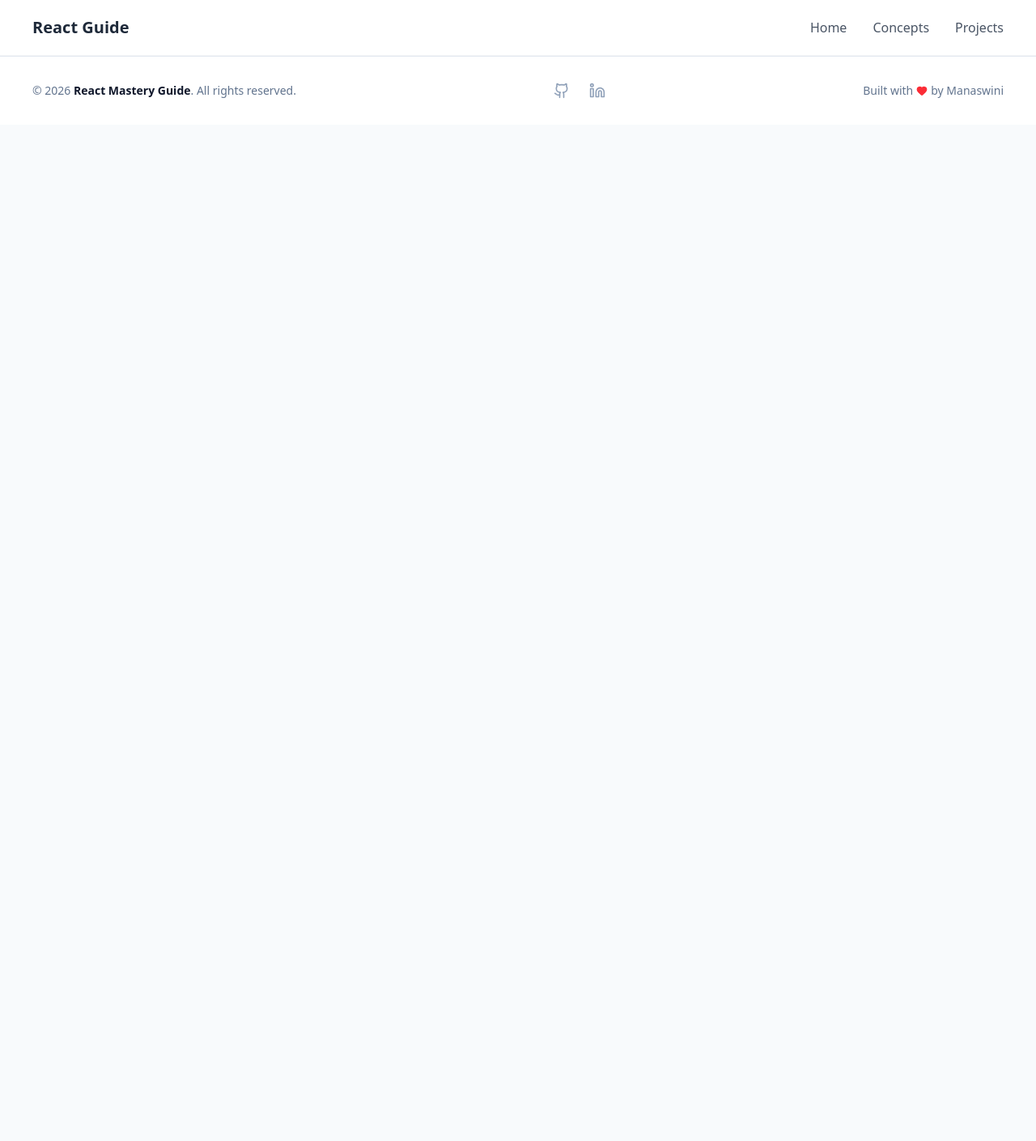
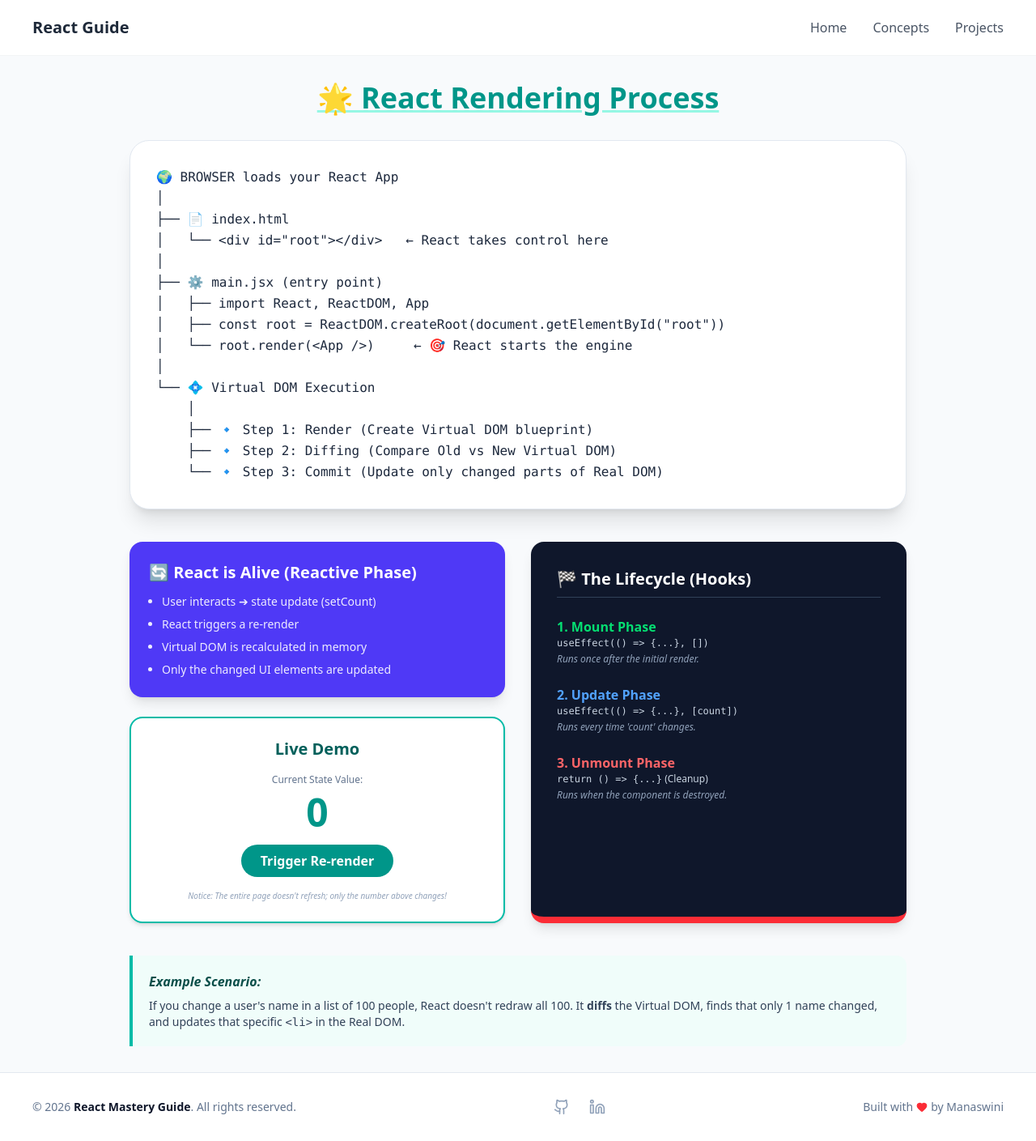
Before and after one commit to Monisasmal/React-Concept, a React (Vite) app: page /concepts/RenderingProcess in a window 1280 px wide. Shown: the whole page at 81% size. Before the commit the page ends 800 px from the top, so only its background shows below. Built offline with nearby package versions, Linux system fonts and the light colour scheme.

Commit message:
update concept

```diff
--- /dev/null
+++ b/src/components/pages/concepts/RenderingProcess.jsx
@@ -0,0 +1,107 @@
+import React, { useState, useEffect } from 'react';
+
+const RenderingProcess = () => {
+  const [count, setCount] = useState(0);
+
+  return (
+    <div className="max-w-5xl mx-auto p-8 animate-fade-in bg-slate-50 min-h-screen">
+      <h1 className="text-4xl font-bold text-teal-600 mb-8 text-center underline decoration-teal-200">
+        🌟 React Rendering Process
+      </h1>
+
+      {/* Concept Breakdown Section */}
+      <div className="bg-white rounded-3xl shadow-xl p-8 mb-10 border border-slate-200">
+        <pre className="text-sm md:text-base leading-relaxed font-mono text-slate-800 overflow-x-auto">
+{`🌍 BROWSER loads your React App
+│
+├── 📄 index.html
+│   └── <div id="root"></div>   ← React takes control here
+│
+├── ⚙️ main.jsx (entry point)
+│   ├── import React, ReactDOM, App
+│   ├── const root = ReactDOM.createRoot(document.getElementById("root"))
+│   └── root.render(<App />)     ← 🎯 React starts the engine
+│
+└── 💠 Virtual DOM Execution
+    │
+    ├── 🔹 Step 1: Render (Create Virtual DOM blueprint)
+    ├── 🔹 Step 2: Diffing (Compare Old vs New Virtual DOM)
+    └── 🔹 Step 3: Commit (Update only changed parts of Real DOM)`}
+        </pre>
+      </div>
+
+      {/* Interactive Phase Explanation */}
+      <div className="grid md:grid-cols-2 gap-8">
+
+        {/* Mount/Alive Phase */}
+        <section className="space-y-6">
+          <div className="bg-indigo-600 text-white p-6 rounded-2xl shadow-lg">
+            <h2 className="text-xl font-bold mb-3 flex items-center gap-2">
+              🔄 React is Alive (Reactive Phase)
+            </h2>
+            <ul className="text-sm space-y-2 list-disc ml-4 opacity-90">
+              <li>User interacts ➔ state update (setCount)</li>
+              <li>React triggers a re-render</li>
+              <li>Virtual DOM is recalculated in memory</li>
+              <li>Only the changed UI elements are updated</li>
+            </ul>
+          </div>
+
+          <div className="bg-white p-6 rounded-2xl border-2 border-teal-500 shadow-md">
+            <h2 className="text-xl font-bold text-teal-800 mb-4 text-center">Live Demo</h2>
+            <div className="text-center">
+              <p className="text-xs text-slate-500 mb-2">Current State Value:</p>
+              <h1 className="text-5xl font-black text-teal-600 mb-4">{count}</h1>
+              <button
+                onClick={() => setCount(prev => prev + 1)}
+                className="bg-teal-600 text-white px-6 py-2 rounded-full font-bold hover:bg-teal-700 transition active:scale-95"
+              >
+                Trigger Re-render
+              </button>
+              <p className="text-[10px] text-slate-400 mt-4 italic">
+                Notice: The entire page doesn't refresh; only the number above changes!
+              </p>
+            </div>
+          </div>
+        </section>
+
+        {/* Lifecycle Phase */}
+        <section className="bg-slate-900 text-slate-300 p-8 rounded-2xl shadow-lg border-b-8 border-red-500">
+          <h2 className="text-xl font-bold text-white mb-6 border-b border-slate-700 pb-2">
+            🏁 The Lifecycle (Hooks)
+          </h2>
+          <div className="space-y-6">
+            <div>
+              <h3 className="text-green-400 font-bold">1. Mount Phase</h3>
+              <p className="text-xs"><code>useEffect(() => &#123;...&#125;, [])</code></p>
+              <p className="text-xs text-slate-400 mt-1 italic">Runs once after the initial render.</p>
+            </div>
+            <div>
+              <h3 className="text-blue-400 font-bold">2. Update Phase</h3>
+              <p className="text-xs"><code>useEffect(() => &#123;...&#125;, [count])</code></p>
+              <p className="text-xs text-slate-400 mt-1 italic">Runs every time 'count' changes.</p>
+            </div>
+            <div>
+              <h3 className="text-red-400 font-bold">3. Unmount Phase</h3>
+              <p className="text-xs"><code>return () => &#123;...&#125;</code> (Cleanup)</p>
+              <p className="text-xs text-slate-400 mt-1 italic">Runs when the component is destroyed.</p>
+            </div>
+          </div>
+        </section>
+
+      </div>
+
+      {/* Summary Note */}
+      <div className="mt-10 p-5 bg-teal-50 border-l-4 border-teal-500 rounded-r-xl">
+        <h3 className="font-bold text-teal-900 italic">Example Scenario:</h3>
+        <p className="text-sm text-slate-700 mt-2">
+          If you change a user's name in a list of 100 people, React doesn't redraw all 100.
+          It <strong>diffs</strong> the Virtual DOM, finds that only 1 name changed,
+          and updates that specific <code>&lt;li&gt;</code> in the Real DOM.
+        </p>
+      </div>
+    </div>
+  );
+};
+
+export default RenderingProcess;
--- a/src/routes/conceptRoutes.jsx
+++ b/src/routes/conceptRoutes.jsx
@@ -7,6 +7,7 @@ import ControllUnControll from '../components/pages/concepts/ControllUnControll'
 import EncryptionGuide from '../components/pages/concepts/Encryption';
 import HOC from '../components/pages/concepts/HOC';
 import BabelAndBuild from '../components/pages/concepts/BabelAndBuild';
+import RenderingProcess from '../components/pages/concepts/RenderingProcess';
 
 
 export const conceptRoutes = [
@@ -18,4 +19,5 @@ export const conceptRoutes = [
   { path: "/concepts/what-is-Encryption", element: <EncryptionGuide />, title: "What is Encryption and Decryption?" },
   { path: "/concepts/what-is-HOC", element: <HOC />, title: "What is Higher Order Concept?" },
   { path: "/concepts/what-is-Browser-Compatible", element: <BabelAndBuild />, title: "What is Browser-Compatible?" },
+  { path: "/concepts/RenderingProcess", element: <RenderingProcess />, title: "How React Rendering Process Working?" },
 ];
```
